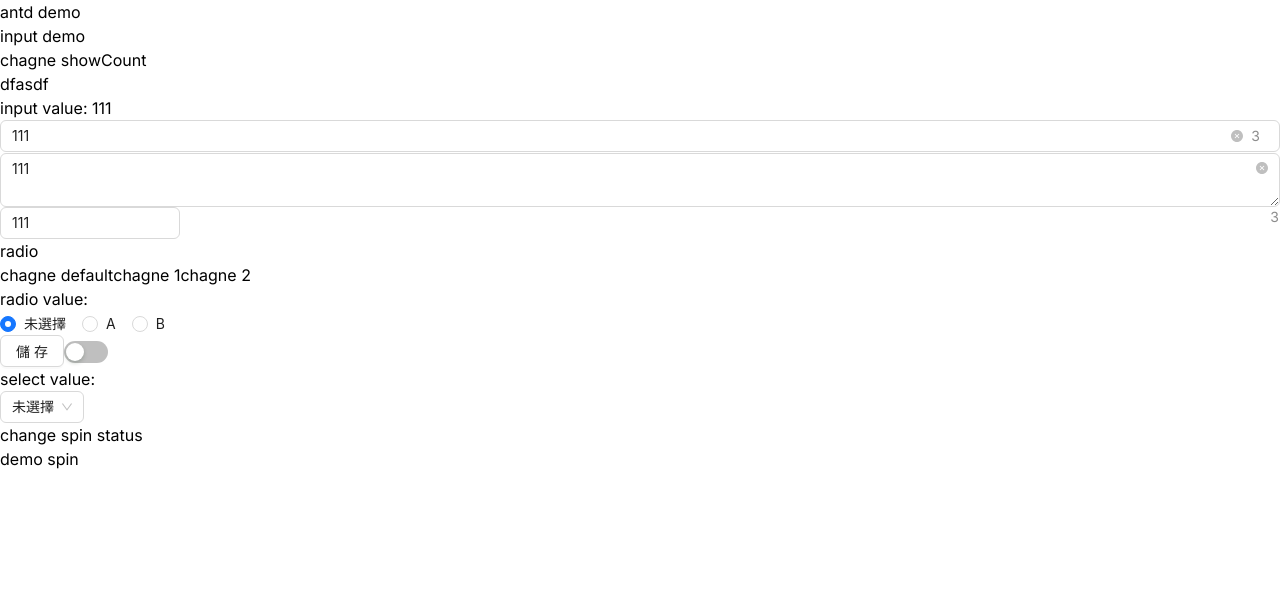
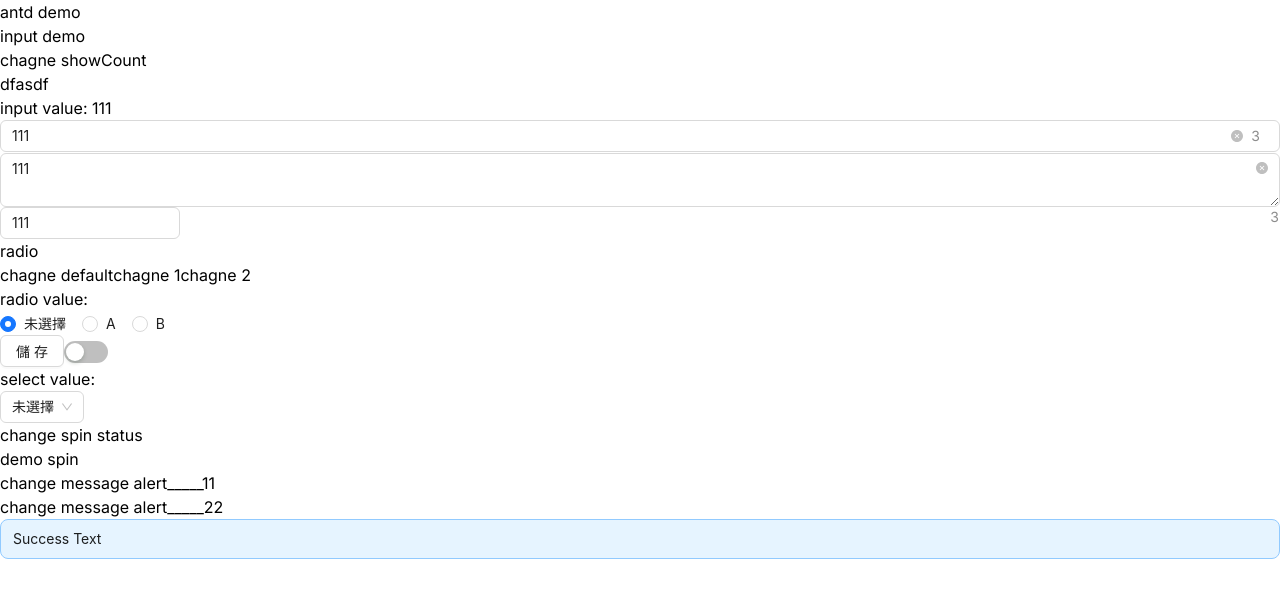
Before and after one commit to JackyHuang700/20230716_next13, a Next.js app: page /antd in a window 1280 px wide. Shown: the top 598 px of the page. Built offline with nearby package versions, Linux system fonts and the light colour scheme.

Commit message:
add: add component alert

```diff
--- a/app/antd/page.tsx
+++ b/app/antd/page.tsx
@@ -8,6 +8,7 @@ import Demo_button from '@/components/antd/Demo_button'
 import Demo_switch from '@/components/antd/Demo_switch'
 import Demo_select from '@/components/antd/Demo_select'
 import Demo_spin from '@/components/antd/Demo_spin'
+import Demo_alert from '@/components/antd/Demo_alert'
 /* // import { Input } from 'antd'; */
 
 
@@ -27,6 +28,7 @@ function AntDDemo() {
       <Demo_switch />
       <Demo_select />
       <Demo_spin />
+      <Demo_alert />
 
     </div>
   )
--- /dev/null
+++ b/components/antd/Demo_alert.tsx
@@ -0,0 +1,42 @@
+import React, { useState } from 'react'
+import AntDAlert from '@/components/antd/alert/index'
+
+
+function Demo_alert() {
+  const [alert_tem, setAlert_tem] = useState({
+    // type: 'success', // FIXME: 若為 Info 可以刪除
+    message: 'Success Text',
+    // description: 'asdfasdf', // FIXME:
+    // closeIcon: true, // FIXME: 若為 false 可以刪除
+  })
+
+  return (
+
+
+    <>
+      <div>
+
+        <div>
+          <button onClick={() => {
+            setAlert_tem({
+              ...alert_tem,
+              message: 'change message alert_____11',
+            })
+          }}>change message alert_____11</button>
+        </div>
+        <div>
+          <button
+            onClick={() => {
+              setAlert_tem({
+                ...alert_tem,
+                message: 'change message alert_____22',
+              })
+            }}>change message alert_____22</button>
+        </div>
+      </div>
+      <AntDAlert {...alert_tem} /></>
+
+  )
+}
+
+export default Demo_alert
--- /dev/null
+++ b/components/antd/alert/index.tsx
@@ -0,0 +1,30 @@
+'use client'
+
+import React, { useState, useEffect } from 'react'
+import { Alert } from 'antd';
+import type { AlertProps } from 'antd'
+
+
+function AntDAlert(props: TAntDAlert) {
+
+  const [attrs, setAttrs] = useState<TAntDAlert | null>(null)
+
+  useEffect(() => {
+    const _props = { ...props }
+
+    setAttrs({ ..._props })
+
+  }, [props])
+
+
+  return (
+    <Alert
+      {...attrs}
+    />
+  )
+}
+
+
+type TAntDAlert = AlertProps
+
+export default AntDAlert
```
